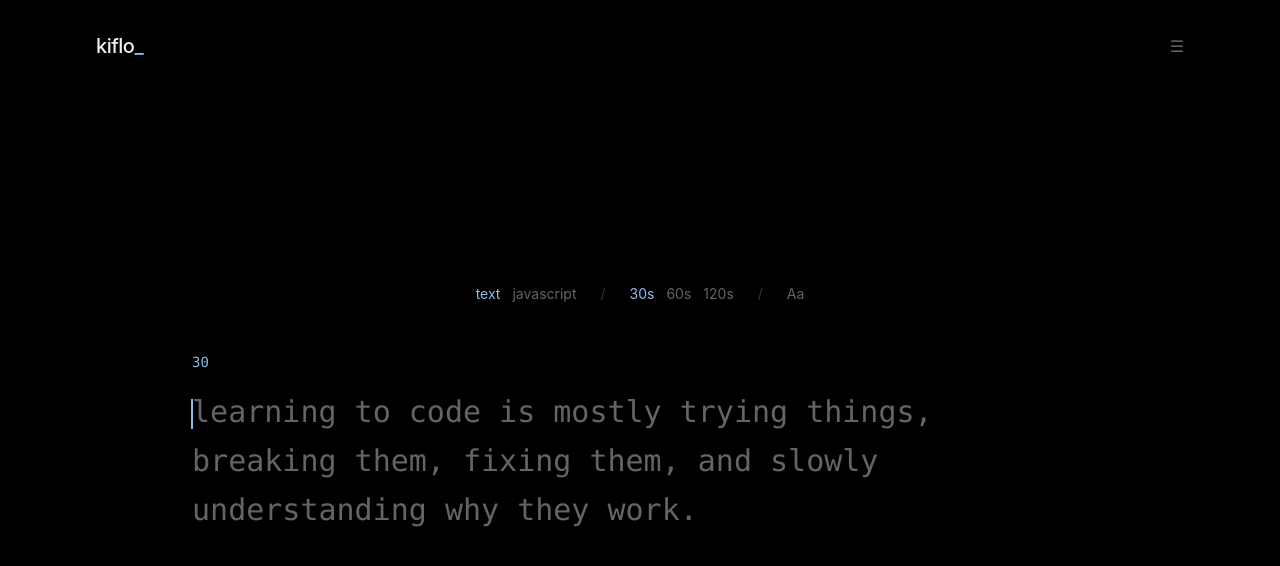
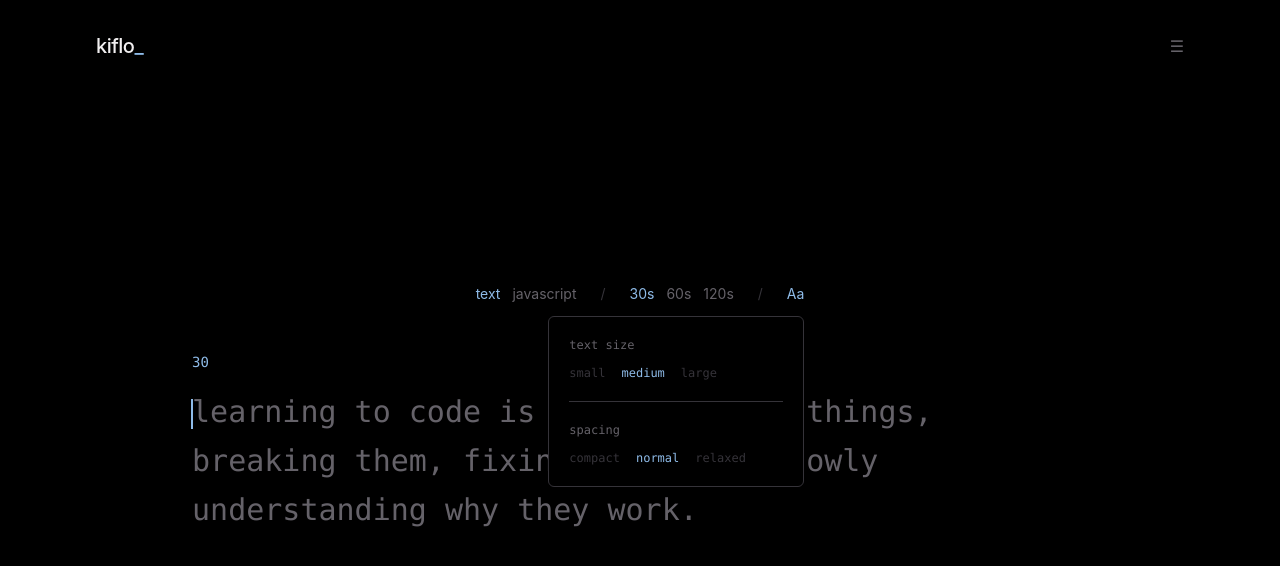
Before and after one commit to bldyonyx/Kiflo, a React (Vite) app: page / in a window 1280 px wide. Both pictures are taken after a click on the button "Aa". Shown: the top 566 px of the page. Built offline with nearby package versions, Linux system fonts and the light colour scheme.

Commit message:
feat: add typing text display settings

```diff
--- a/src/components/TypingTest/TestControls.jsx
+++ b/src/components/TypingTest/TestControls.jsx
@@ -1,3 +1,5 @@
+import { useEffect, useRef, useState } from "react";
+
 const durations = [30, 60, 120];
 
 function TestControls({
@@ -5,7 +7,39 @@ function TestControls({
   onModeChange,
   duration,
   onDurationChange,
+  textSize,
+  onTextSizeChange,
+  textSpacing,
+  onTextSpacingChange,
 }) {
+  const [isTextSettingsOpen, setIsTextSettingsOpen] =
+    useState(false);
+
+  const settingsRef = useRef(null);
+
+  useEffect(() => {
+    const handleClickOutside = (event) => {
+      if (
+        settingsRef.current &&
+        !settingsRef.current.contains(event.target)
+      ) {
+        setIsTextSettingsOpen(false);
+      }
+    };
+
+    document.addEventListener(
+      "mousedown",
+      handleClickOutside
+    );
+
+    return () => {
+      document.removeEventListener(
+        "mousedown",
+        handleClickOutside
+      );
+    };
+  }, []);
+
   return (
     <div className="flex items-center justify-center gap-6 text-sm">
       <div className="flex gap-3">
@@ -55,13 +89,84 @@ function TestControls({
 
       <span className="text-subtle">/</span>
 
-      <button
-        type="button"
-        aria-label="Text settings"
-        className="text-muted transition-colors hover:text-text"
+      <div
+        ref={settingsRef}
+        className="relative"
       >
-        Aa
-      </button>
+        <button
+          type="button"
+          aria-label="Text settings"
+          aria-expanded={isTextSettingsOpen}
+          onClick={() =>
+            setIsTextSettingsOpen((current) => !current)
+          }
+          className={
+            isTextSettingsOpen
+              ? "text-accent"
+              : "text-muted transition-colors hover:text-text"
+          }
+        >
+          Aa
+        </button>
+
+        {isTextSettingsOpen && (
+          <div className="absolute right-0 top-8 z-10 w-64 rounded-md border border-subtle bg-background p-5 font-mono">
+            <div>
+              <p className="mb-3 text-xs text-muted">
+                text size
+              </p>
+
+              <div className="flex gap-4">
+                {["small", "medium", "large"].map(
+                  (size) => (
+                    <button
+                      key={size}
+                      type="button"
+                      onClick={() =>
+                        onTextSizeChange(size)
+                      }
+                      className={
+                        textSize === size
+                          ? "text-xs text-accent"
+                          : "text-xs text-subtle transition-colors hover:text-text"
+                      }
+                    >
+                      {size}
+                    </button>
+                  )
+                )}
+              </div>
+            </div>
+
+            <div className="mt-5 border-t border-subtle pt-5">
+              <p className="mb-3 text-xs text-muted">
+                spacing
+              </p>
+
+              <div className="flex gap-4">
+                {["compact", "normal", "relaxed"].map(
+                  (spacing) => (
+                    <button
+                      key={spacing}
+                      type="button"
+                      onClick={() =>
+                        onTextSpacingChange(spacing)
+                      }
+                      className={
+                        textSpacing === spacing
+                          ? "text-xs text-accent"
+                          : "text-xs text-subtle transition-colors hover:text-text"
+                      }
+                    >
+                      {spacing}
+                    </button>
+                  )
+                )}
+              </div>
+            </div>
+          </div>
+        )}
+      </div>
     </div>
   );
 }
--- a/src/components/TypingTest/TypingArea.jsx
+++ b/src/components/TypingTest/TypingArea.jsx
@@ -1,5 +1,17 @@
 import { useEffect, useMemo } from "react";
 import tokenizeJavaScript from "../../utils/tokenizeJavaScript";
+
+const textSizeClasses = {
+  small: "text-2xl",
+  medium: "text-3xl",
+  large: "text-4xl",
+};
+
+const textSpacingClasses = {
+  compact: "leading-snug",
+  normal: "leading-relaxed",
+  relaxed: "leading-loose",
+};
 
 function TypingArea({
   text,
@@ -12,6 +24,8 @@ function TypingArea({
   isRunning,
   onStart,
   onFinish,
+  textSize,
+  textSpacing,
 }) {
   const syntaxCharacters = useMemo(() => {
     if (mode !== "javascript") {
@@ -90,7 +104,10 @@ function TypingArea({
     window.addEventListener("keydown", handleKeyDown);
 
     return () => {
-      window.removeEventListener("keydown", handleKeyDown);
+      window.removeEventListener(
+        "keydown",
+        handleKeyDown
+      );
     };
   }, [
     text,
@@ -128,15 +145,26 @@ function TypingArea({
       : "text-text";
   };
 
+  const sizeClass =
+    textSizeClasses[textSize] ??
+    textSizeClasses.medium;
+
+  const spacingClass =
+    textSpacingClasses[textSpacing] ??
+    textSpacingClasses.normal;
+
   return (
     <div>
       <p className="mb-4 font-mono text-sm text-accent">
         {timeLeft}
       </p>
 
-      <pre className="whitespace-pre-wrap font-mono text-3xl leading-relaxed">
+      <pre
+        className={`whitespace-pre-wrap font-mono ${sizeClass} ${spacingClass}`}
+      >
         {text.split("").map((character, index) => {
           const typedCharacter = typedText[index];
+
           const isCurrentCharacter =
             index === typedText.length;
 
@@ -154,7 +182,7 @@ function TypingArea({
                     className="relative inline-block"
                     aria-hidden="true"
                   >
-                    <span className="typing-caret absolute left-0 top-[0.15em] h-[1em] w-0.5g-accent" />
+                    <span className="typing-caret absolute left-0 top-[0.15em] h-[1em] w-[2px] bg-accent" />
                   </span>
                 )}
 
@@ -170,7 +198,7 @@ function TypingArea({
             >
               {isCurrentCharacter && (
                 <span
-                  className="typing-caret absolute -left-px top-[0.15em] h-[1em] w-0.5 bg-accent"
+                  className="typing-caret absolute -left-[1px] top-[0.15em] h-[1em] w-[2px] bg-accent"
                   aria-hidden="true"
                 />
               )}
--- a/src/components/TypingTest/TypingTest.jsx
+++ b/src/components/TypingTest/TypingTest.jsx
@@ -11,6 +11,10 @@ import getRandomItem from "../../utils/getRandomItem";
 function TypingTest() {
   const [mode, setMode] = useState("text");
   const [duration, setDuration] = useState(30);
+  const [textSize, setTextSize] = useState("medium");
+  const [textSpacing, setTextSpacing] =
+    useState("normal");
+
   const [typedText, setTypedText] = useState("");
   const [correctKeystrokes, setCorrectKeystrokes] =
     useState(0);
@@ -130,13 +134,19 @@ function TypingTest() {
           onModeChange={setMode}
           duration={duration}
           onDurationChange={setDuration}
+          textSize={textSize}
+          onTextSizeChange={setTextSize}
+          textSpacing={textSpacing}
+          onTextSpacingChange={setTextSpacing}
         />
 
         <div className="min-h-48">
           {showExplanation && currentSnippet ? (
             <CodeExplanation
               snippet={currentSnippet}
-              onBack={() => setShowExplanation(false)}
+              onBack={() =>
+                setShowExplanation(false)
+              }
               onRestart={restartTest}
             />
           ) : isFinished ? (
@@ -165,6 +175,8 @@ function TypingTest() {
               isRunning={isRunning}
               onStart={startTimer}
               onFinish={finishTest}
+              textSize={textSize}
+              textSpacing={textSpacing}
             />
           )}
         </div>
```
